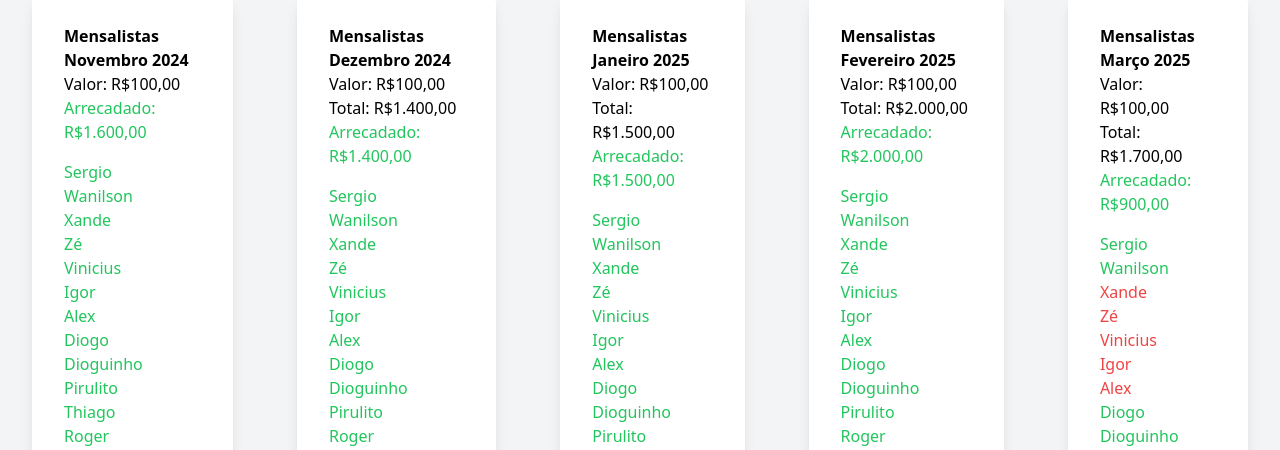
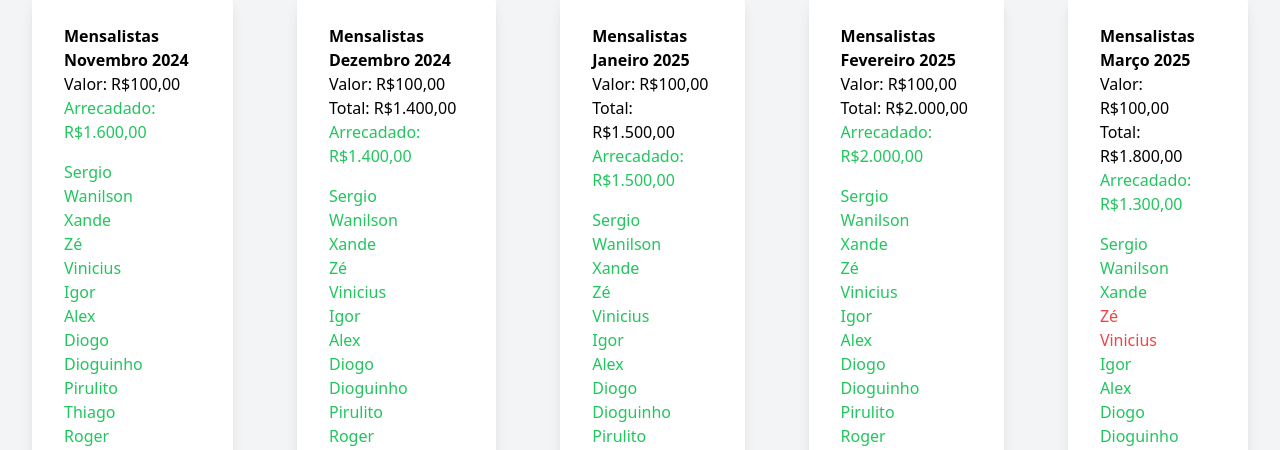
Before and after one commit to diogop2003/futebol, an Angular app in the folder pelada-front/: page /mensalistas in a window 1280 px wide. Shown: the part 238-688 px from the top of the page. Built offline with nearby package versions, Linux system fonts and the light colour scheme.

Commit message:
fix semana 02

```diff
--- a/pelada-front/src/app/pages/mensalista/mensalista.component.html
+++ b/pelada-front/src/app/pages/mensalista/mensalista.component.html
@@ -126,17 +126,17 @@
         <h1 class="font-md font-bold">Mensalistas Março 2025</h1>
         <div class="mb-4">
             <h1 class="text-md">Valor: R$100,00</h1>
-            <h1 class="text-md">Total: R$1.700,00</h1>
-            <h1 class="text-green-500">Arrecadado: R$900,00</h1>
+            <h1 class="text-md">Total: R$1.800,00</h1>
+            <h1 class="text-green-500">Arrecadado: R$1.300,00</h1>
         </div>
         <ol>
             <li class="text-green-500">Sergio</li>
             <li class="text-green-500">Wanilson</li>
-            <li class="text-red-500">Xande</li>
+            <li class="text-green-500">Xande</li>
             <li class="text-red-500">Zé</li>
             <li class="text-red-500">Vinicius</li>
-            <li class="text-red-500">Igor</li>
-            <li class="text-red-500">Alex</li>
+            <li class="text-green-500">Igor</li>
+            <li class="text-green-500">Alex</li>
             <li class="text-green-500">Diogo</li>
             <li class="text-green-500">Dioguinho</li>
             <li class="text-red-500">Pirulito</li>
@@ -147,6 +147,7 @@
             <li class="text-green-500">Linnick</li>
             <li class="text-green-500">Thiaguinho</li>
             <li class="text-green-500">Biel</li>
+            <li class="text-green-500">Vitor</li>
         </ol>
     </div>
 </section>
--- a/pelada-front/src/app/pages/saldo/saldo.component.html
+++ b/pelada-front/src/app/pages/saldo/saldo.component.html
@@ -29,7 +29,7 @@
                 </tr>
                 <tr class="border-b gap-5">
                     <td class="w-auto py-4 text-md text-gray-700">Pagantes Março</td>
-                    <td class="w-auto py-4 text-md text-green-500">900,00</td>
+                    <td class="w-auto py-4 text-md text-green-500">1.300,00</td>
                 </tr>
                 <tr class="border-b gap-5">
                     <td class="w-auto py-4 text-md text-gray-700">Mensalidade do campo</td>
@@ -37,7 +37,7 @@
                 </tr>
                 <tr class="border-b gap-5">
                     <td class="w-auto py-4 text-md text-gray-700">Goleiros mês</td>
-                    <td class="w-auto py-4 text-md text-red-500">-140,00</td>
+                    <td class="w-auto py-4 text-md text-red-500">-280,00</td>
                 </tr>
                 <tr class="border-b gap-5">
                     <td class="w-auto py-4 text-md text-gray-700">Diaristas Março</td>
@@ -57,7 +57,7 @@
                 </tr> -->
                 <tr class="border-b gap-5">
                     <td class="w-auto py-4 text-md text-gray-700">SALDO TOTAL</td>
-                    <td class="w-auto py-4 text-md text-green-500">1.617,00</td>
+                    <td class="w-auto py-4 text-md text-green-500">1.877,00</td>
                 </tr>
             </tbody>
         </table>
```
